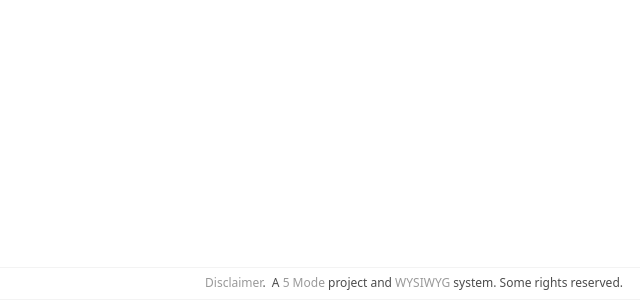
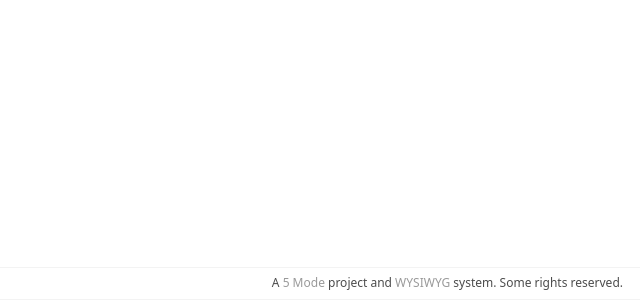
Before and after one commit to par7133/LightOff, a plain HTML site: page index.html in a window 1280 px wide. Shown: the part 1733-2033 px from the top of the page, 640-1280 px from the left. Drawn offline with Linux system fonts and the light colour scheme.

Commit message:
Update index.html

```diff
--- a/index.html
+++ b/index.html
@@ -59,7 +59,7 @@ along with LightOff. If not, see <https://www.gnu.org/licenses/>.
     <input type="url" id="url" name="url" value="https://wikipedia.org">&nbsp;<input type="submit" value="GO!"><br>
 
     <div id="LIGHTOFFfooterCont">&nbsp;</div>
-    <div id="LIGHTOFFfooter"><span style="background:#FFFFFF; opacity:0.7;">&nbsp;&nbsp;<a href="dd.html" class="aaa">Disclaimer</a>.&nbsp;&nbsp;A <a href="http://5mode.com" class="aaa">5 Mode</a> project and <a href="http://demo.5mode.com" class="aaa">WYSIWYG</a> system. Some rights reserved.</span></div>
+    <div id="LIGHTOFFfooter"><span style="background:#FFFFFF; opacity:0.7;">&nbsp;&nbsp;A <a href="http://5mode.com" class="aaa">5 Mode</a> project and <a href="http://demo.5mode.com" class="aaa">WYSIWYG</a> system. Some rights reserved.</span></div>
 
 </div><!-- content -->
 
```
